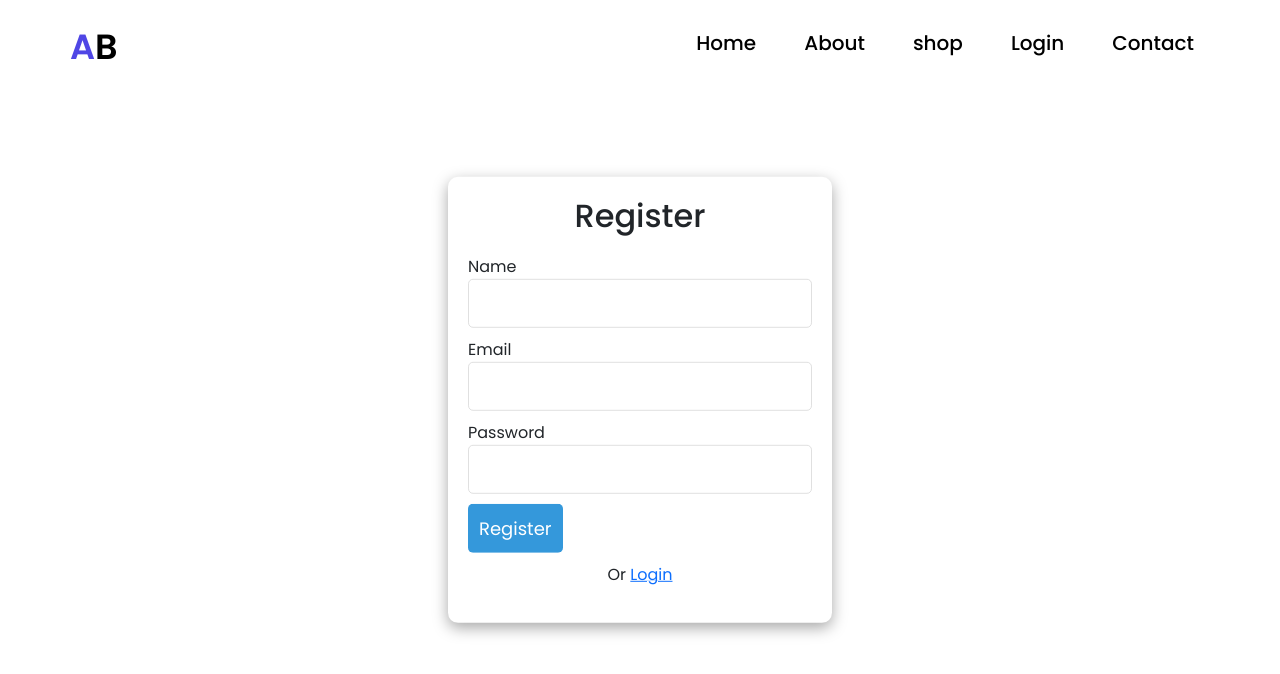
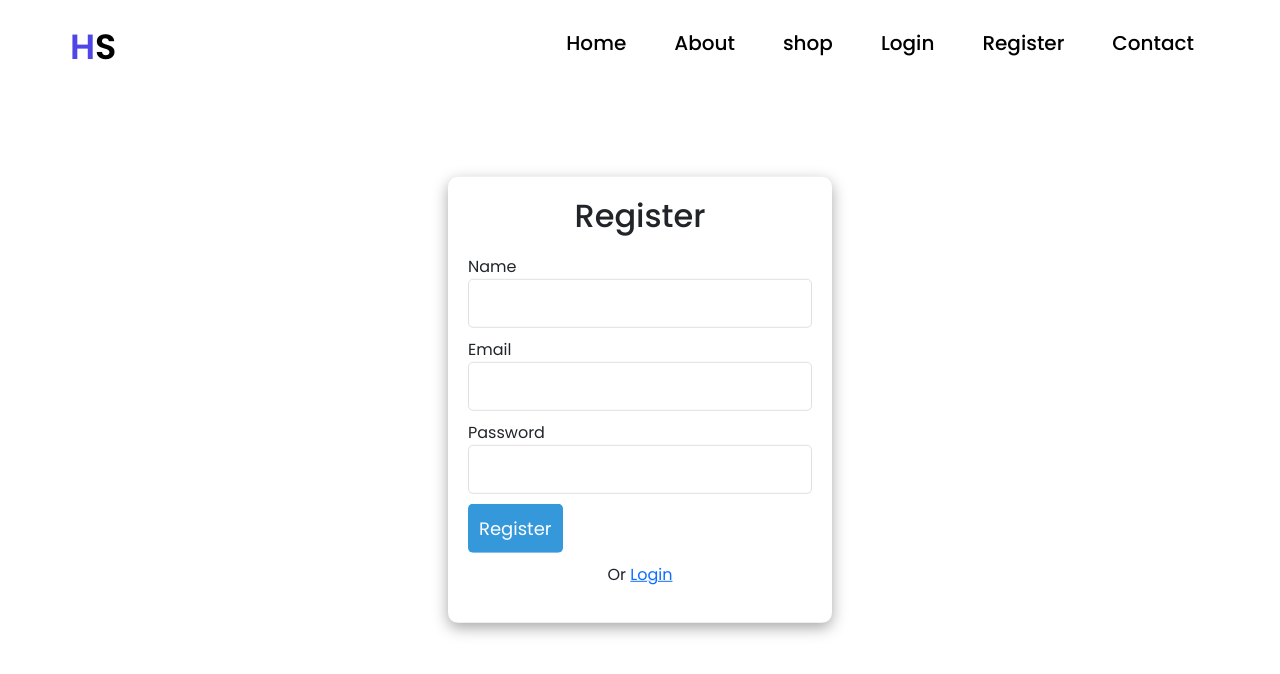
Before and after one commit to YoussefLMT/E-commerce-Frontend-Vue, a Vue app: page /register in a window 1280 px wide. Shown: the top 674 px of the page. Built offline with nearby package versions, Linux system fonts and the light colour scheme.

Commit message:
add user data

```diff
--- a/src/components/Navbar.vue
+++ b/src/components/Navbar.vue
@@ -3,7 +3,7 @@
     <nav>
         <div class="logo">
             <router-link to="/">
-                <h2><span class="txt">A</span>B</h2>
+                <h2><span class="txt">H</span>S</h2>
             </router-link>
         </div>
         <ul v-show="!mobile" class="navigation">
@@ -18,6 +18,9 @@
             </li>
             <li>
                 <router-link class="link" to="/login">Login</router-link>
+            </li>
+            <li>
+                <router-link class="link" to="/register">Register</router-link>
             </li>
             <li>
                 <router-link class="link" to="#">Contact</router-link>
@@ -41,6 +44,9 @@
                 </li>
                 <li>
                     <router-link class="link" to="/login">Login</router-link>
+                </li>
+                <li>
+                    <router-link class="link" to="/register">Register</router-link>
                 </li>
                 <li>
                     <router-link class="link" to="#">Contact</router-link>
--- a/src/views/RegisterView.vue
+++ b/src/views/RegisterView.vue
@@ -31,7 +31,18 @@ import Navbar from '@/components/Navbar'
 export default {
     components: {
         Navbar
-    }
+    },
+    data() {
+        return {
+            userData: {
+                name: '',
+                email: '',
+                password: ''
+            },
+            message: '',
+            errors: ''
+        }
+    },
 }
 </script>
 
```
